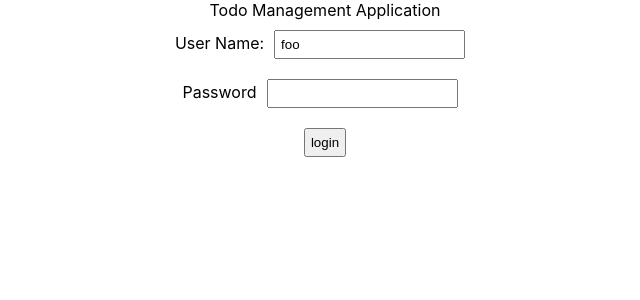
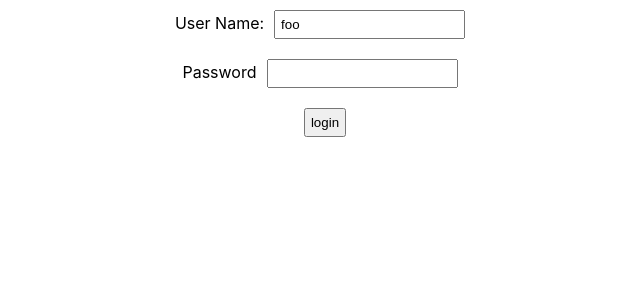
Before and after one commit to Inderby/todo-app, a React (Create React App) app: page /login in a window 1280 px wide. Shown: the top 300 px of the page, without its empty margins (315-955 px from the left). Built offline with nearby package versions, Linux system fonts and the light colour scheme.

Commit message:
add route to login

```diff
--- a/src/component/TodoApp.jsx
+++ b/src/component/TodoApp.jsx
@@ -1,9 +1,13 @@
 import LoginComponent from "./LoginComponent"
+import { BrowserRouter, Routes, Route} from "react-router-dom"
 export default function TodoApp(){
     return (
         <div className="TodoApp">
-            Todo Management Application
-            <LoginComponent/>
+            <BrowserRouter>
+                <Routes>
+                    <Route path="/login" element={<LoginComponent/>}></Route>
+                </Routes>
+            </BrowserRouter>
         </div>
     )
 }
```
